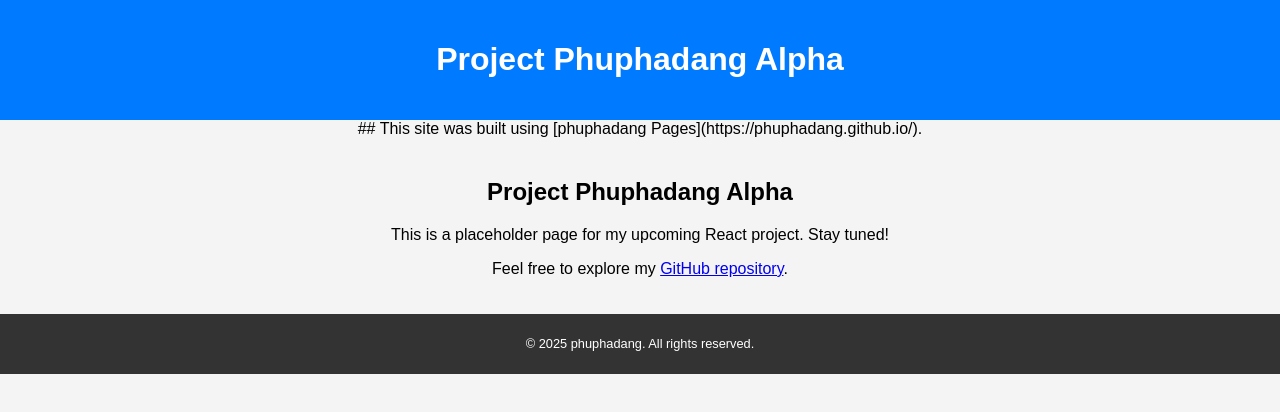
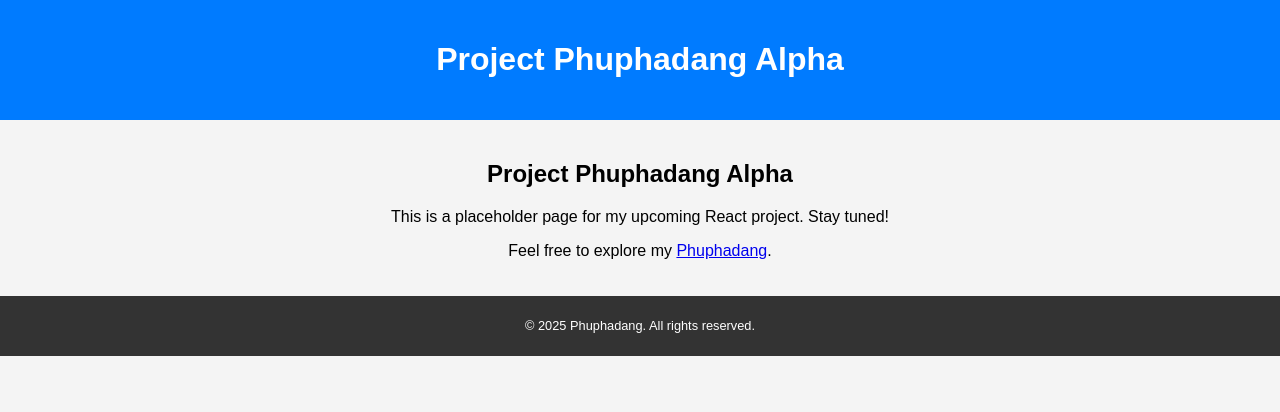
Before and after one commit to phuphadang/phuphadang.github.io, a plain HTML site: page index.html in a window 1280 px wide. Drawn offline with Linux system fonts and the light colour scheme.

Commit message:
Update index.html

```diff
--- a/index.html
+++ b/index.html
@@ -38,16 +38,16 @@
 
 
 
-## This site was built using [phuphadang Pages](https://phuphadang.github.io/).
+
 
 
     <section>
         <h2>Project Phuphadang Alpha</h2>
         <p>This is a placeholder page for my upcoming React project. Stay tuned!</p>
-        <p>Feel free to explore my <a href="https://github.com/phuphadang/phuphadang.github.io">GitHub repository</a>.</p>
+        <p>Feel free to explore my <a href="https://phuphadang.github.io">Phuphadang</a>.</p>
     </section>
     <footer>
-        <p>&copy; 2025 phuphadang. All rights reserved.</p>
+        <p>&copy; 2025 Phuphadang. All rights reserved.</p>
     </footer>
 </body>
 </html>
```
